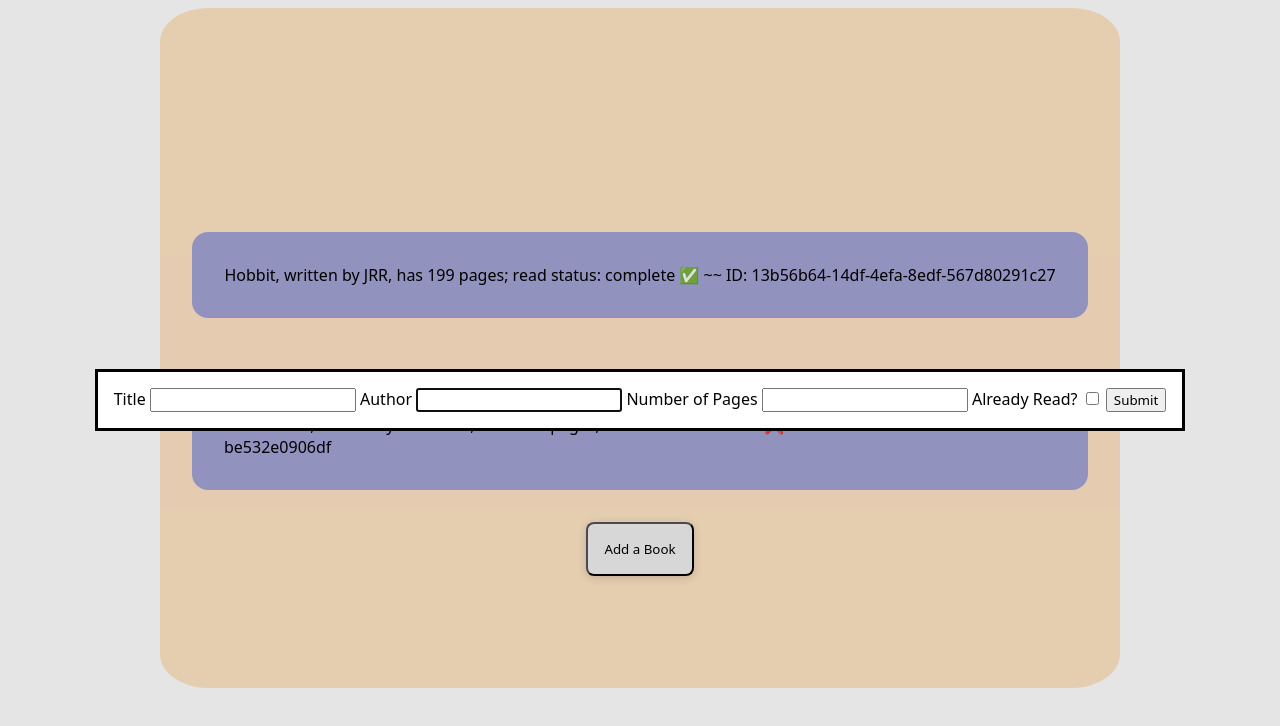
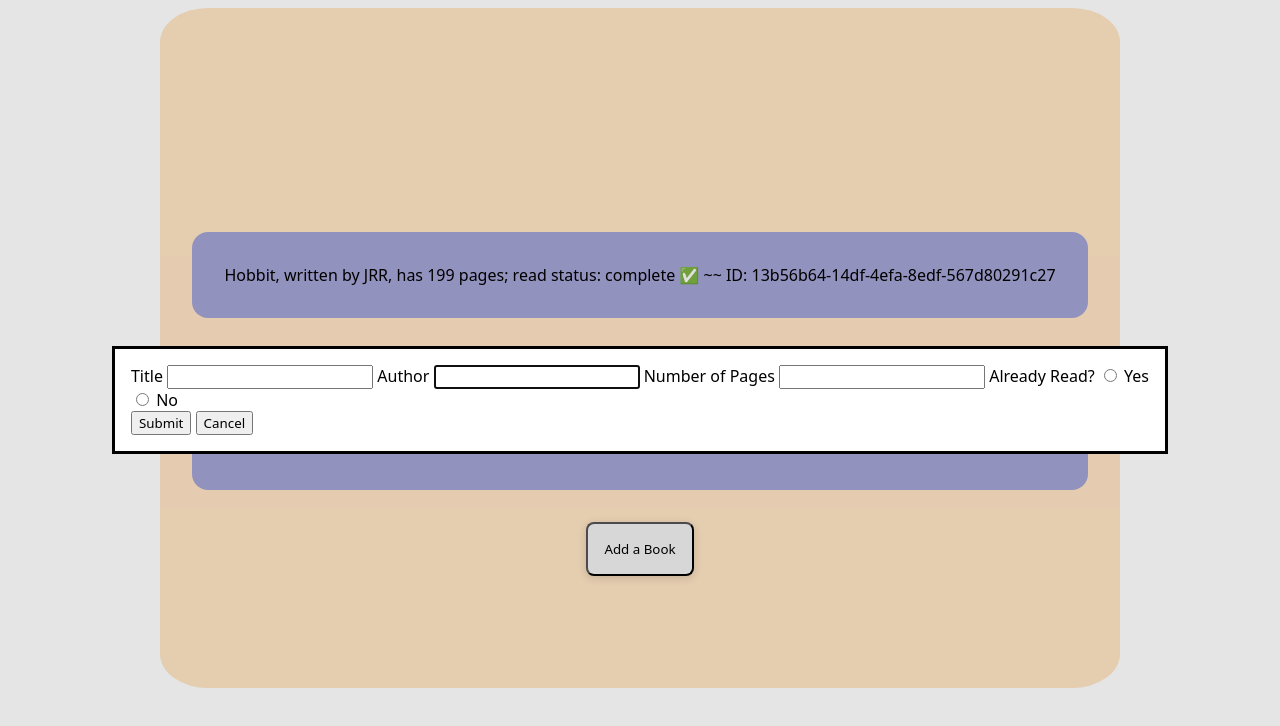
Before and after one commit to Autumn-Joy/odin-library, a plain HTML site: page index.html in a window 1280 px wide. Both pictures are taken after a click on the button "Add a Book". Drawn offline with Linux system fonts and the light colour scheme.

Commit message:
fix readStatus to display proper answer based on radio option,
- returns `true` or `false` using `getReadStatus()`

```diff
--- a/addBookForm.js
+++ b/addBookForm.js
@@ -10,13 +10,18 @@ const form = document.getElementById('form')
 const titleField = document.getElementById('title')
 const authorField = document.getElementById("author")
 const pageCountField = document.getElementById("page-count")
-const readStatusField = document.getElementById("read-status")
-const submitButton = document.getElementById('submitFormButton')
+const readStatusField = document.getElementById("read-status-yes")
+const submitButton = document.getElementById('submit-form-button')
+const closeFormButton = document.getElementById("close-form-button")
 
 AddBookButton.addEventListener("click", displayDialog)
 
 function displayDialog() {
   dialog.showModal()
+}
+
+function getReadStatus() {
+  return document.getElementById("read-status-yes").checked ? true : false
 }
 
 submitButton.addEventListener("click", handleForm)
@@ -27,13 +32,15 @@ function handleForm(event) {
   const title = titleField.value
   const author = authorField.value
   const pageCount = pageCountField.value
-  const readStatus = readStatusField.value
+  const readStatus = getReadStatus()
+  console.log(readStatus)
   const newBook = createBook(title, author, pageCount, readStatus)
-
   addBookToLibrary(newBook)
   displayAllBooks()
   form.reset()
   dialog.close()
 }
 
+closeFormButton.addEventListener("click", dialog.close())
+
 export { AddBookButton }
--- a/index.html
+++ b/index.html
@@ -19,10 +19,19 @@
     <label for="page-count">Number of Pages</label>
     <input type="text" id="page-count">
 
-    <label for="read-status">Already Read?</label>
-    <input type="checkbox" id="read-status">
+    <label for="read-status">Already Read?
+      <input type="radio" id="read-status-yes" name="read-status" value="true">
+      <label for="read-status-yes">Yes</label><br>
 
-    <button id="submitFormButton" formmethod="dialog">Submit</button>
+      <input type="radio" id="read-status-no" name="read-status" value="false">
+      <label for="read-status-no">No</label><br>
+    </label>
+
+
+
+
+    <button id="submit-form-button" formmethod="dialog">Submit</button>
+    <button id="close-form-button" formmethod="dialog">Cancel</button>
   </form>
 </dialog>
 
```
